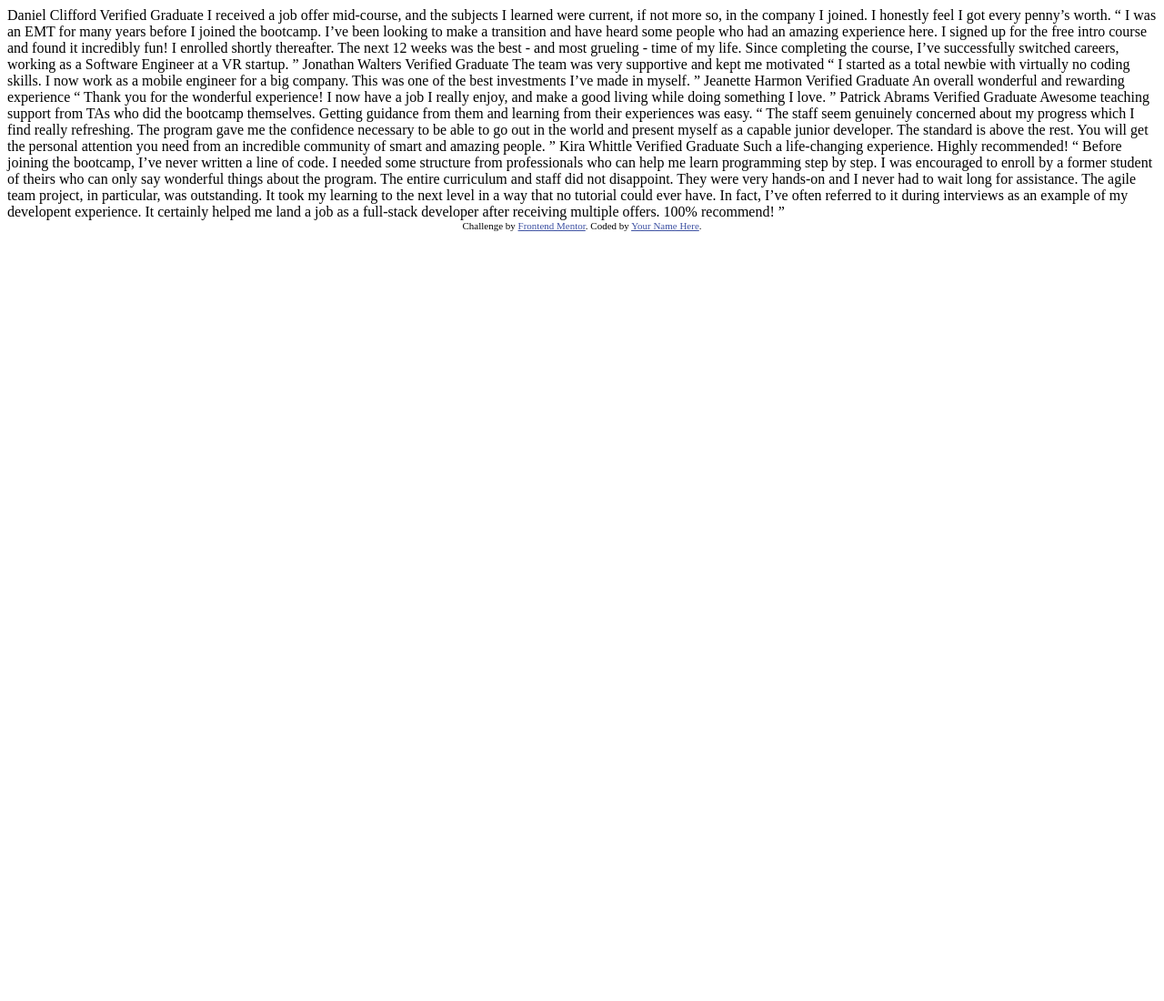
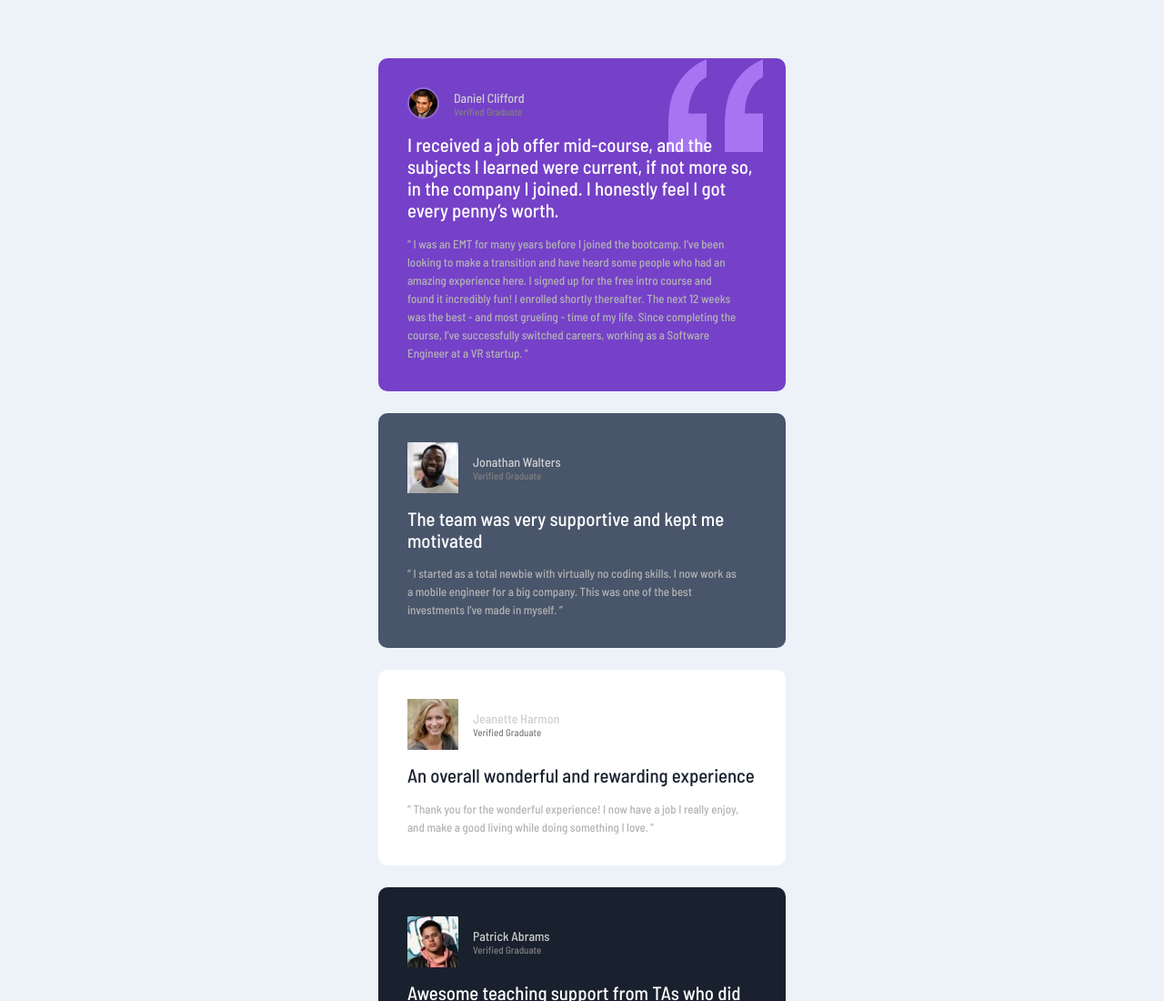
Before and after one commit to leankhanh/mockup5, a plain HTML site: page index.html in a window 1280 px wide. Shown: the top 1100 px of the page at 91% size. Before the commit the page ends 800 px from the top, so only its background shows below. Drawn offline with Linux system fonts and the light colour scheme.

Commit message:
Finish mobile design

```diff
--- /dev/null
+++ b/css/style.css
@@ -0,0 +1,139 @@
+@import url('https://fonts.googleapis.com/css2?family=Barlow+Semi+Condensed:wght@500;600&display=swap');
+
+:root {
+    --primary-moderate-violet: hsl(263, 55%, 52%);
+    --primary-very-dark-grayish-blue: hsl(217, 19%, 35%);
+    --primary-very-dark-blackish-blue: hsl(219, 29%, 14%);
+    --primary-white: hsl(0, 0%, 100%);
+    --neutral-light-gray: hsl(0, 0%, 81%);
+    --neutral-light-grayish-blue: hsl(210, 46%, 95%);
+}
+
+* {
+    margin: 0;
+    padding: 0;
+    box-sizing: border-box;
+}
+
+body {
+    font-family: 'Barlow Semi Condensed', sans-serif;
+    /* height: 100vh; */
+    display: flex;
+    justify-content: center;
+    align-items: center;
+    background-color: var(--neutral-light-grayish-blue);
+}
+
+.container {
+    width: 35%;
+    margin-top: 4em;
+}
+
+.user {
+    display: flex;
+    align-items: center;
+    margin-bottom: 1em;
+}
+
+.info {
+    margin-left: 1em;
+}
+
+.profile-img {
+    border-radius: 50%;
+    width: 35px;
+}
+
+li {
+    list-style: none;
+}
+
+.name {
+    font-size: 14px;
+    color: var(--neutral-light-gray);
+}
+
+.tag {
+    font-size: 11px;
+    color: hsl(0, 0%, 50%);
+}
+
+.intro {
+    margin-bottom: 0.7em;
+    font-size: 1.3em;
+    font-weight: 500;
+    color: var(--primary-white);
+    line-height: 24px;
+
+}
+
+.review {
+    color: hsl(0, 0%, 70%);
+    font-size: 13px;
+    line-height: 20px;
+    margin-right: 1.4em;
+}
+
+.card1 {
+    background-color: var(--primary-moderate-violet);
+    padding: 2em;
+    margin-bottom: 1.5em;
+    border-radius: 10px;
+    position: relative;
+    z-index: 2;
+}
+
+#quotation img {
+    position: absolute;
+    right: 1px;
+    top: 1px;
+    z-index: -1;
+    margin-right: 1.5em;
+}
+
+.card1 .profile-img {
+    border: 2px solid hsl(263, 55%, 62%);
+}
+
+.card2 {
+    background-color: var(--primary-very-dark-grayish-blue);
+    padding: 2em;
+    margin-bottom: 1.5em;
+    border-radius: 10px;
+}
+
+.card2 .profile-img {
+    border: 2px solid hsl(217, 19%, 25%);
+}
+
+.card3 {
+    background-color: var(--primary-white);
+    padding: 2em;
+    margin-bottom: 1.5em;
+    border-radius: 10px;
+}
+
+.card3 .intro {
+    color: var(--primary-very-dark-blackish-blue);
+}
+
+.card4 {
+    background-color: var(--primary-very-dark-blackish-blue);
+    padding: 2em;
+    margin-bottom: 1.5em;
+    border-radius: 10px;
+}
+
+.card4 .profile-img {
+    border: 2px solid var(--primary-moderate-violet);
+}
+
+.card5 {
+    background-color: var(--primary-white);
+    padding: 2em;
+    border-radius: 10px;
+}
+
+.card5 .intro {
+    color: var(--primary-very-dark-blackish-blue);
+}
--- a/index.html
+++ b/index.html
@@ -5,72 +5,105 @@
   <meta name="viewport" content="width=device-width, initial-scale=1.0"> <!-- displays site properly based on user's device -->
 
   <link rel="icon" type="image/png" sizes="32x32" href="./images/favicon-32x32.png">
+  <link rel="stylesheet" href="css/style.css">
 
   <title>Frontend Mentor | [Challenge Name Here]</title>
 
   <!-- Feel free to remove these styles or customise in your own stylesheet 👍 -->
-  <style>
-    .attribution { font-size: 11px; text-align: center; }
-    .attribution a { color: hsl(228, 45%, 44%); }
-  </style>
+
 </head>
 <body>
-  Daniel Clifford
-  Verified Graduate
-
-  I received a job offer mid-course, and the subjects I learned were current, if not more so,
-  in the company I joined. I honestly feel I got every penny’s worth.
-
-  “ I was an EMT for many years before I joined the bootcamp. I’ve been looking to make a
+  <div class="container">
+    <div class="card1">
+      <div class="user">
+        <img src="images/image-daniel.jpg" alt="Daniel" class="profile-img">
+        <div class="info">
+          <p class="name">Daniel Clifford</p>
+          <p class="tag">Verified Graduate</p>
+        </div>
+      </div>
+      <div id="quotation">
+        <li>
+          <img
+            src="images/bg-pattern-quotation.svg"
+            alt="Pattern Quotation"/>
+        </li>
+      </div>
+      <h3 class="intro">I received a job offer mid-course, and the subjects I learned were current, if not more so,
+  in the company I joined. I honestly feel I got every penny’s worth.</h3>
+      <p class="review">“ I was an EMT for many years before I joined the bootcamp. I’ve been looking to make a
   transition and have heard some people who had an amazing experience here. I signed up
   for the free intro course and found it incredibly fun! I enrolled shortly thereafter.
   The next 12 weeks was the best - and most grueling - time of my life. Since completing
-  the course, I’ve successfully switched careers, working as a Software Engineer at a VR startup. ”
+  the course, I’ve successfully switched careers, working as a Software Engineer at a VR startup. ”</p>
+    </div>
 
-  Jonathan Walters
-  Verified Graduate
+    <div class="card2">
+      <div class="user">
+        <img src="images/image-jonathan.jpg" alt="Jonathan">
+        <div class="info">
+          <p class="name">Jonathan Walters</p>
+          <p class="tag">Verified Graduate</p>
+        </div>
+      </div>
+      <h3 class="intro">The team was very supportive and kept me motivated</h3>
+      <p class="review">“ I started as a total newbie with virtually no coding skills. I now work as a mobile engineer
+  for a big company. This was one of the best investments I’ve made in myself. ”</p>
+    </div>
 
-  The team was very supportive and kept me motivated
+    <div class="card3">
+      <div class="user">
+        <img src="images/image-jeanette.jpg" alt="Jeanette">
+        <div class="info">
+          <p class="name">Jeanette Harmon</p>
+          <p class="tag">Verified Graduate</p>
+        </div>
+      </div>
+      <h3 class="intro">An overall wonderful and rewarding experience</h3>
+      <p class="review">“ Thank you for the wonderful experience! I now have a job I really enjoy, and make a good living
+  while doing something I love. ”</p>
+    </div>
 
-  “ I started as a total newbie with virtually no coding skills. I now work as a mobile engineer
-  for a big company. This was one of the best investments I’ve made in myself. ”
-
-  Jeanette Harmon
-  Verified Graduate
-
-  An overall wonderful and rewarding experience
-
-  “ Thank you for the wonderful experience! I now have a job I really enjoy, and make a good living
-  while doing something I love. ”
-
-  Patrick Abrams
-  Verified Graduate
-
-  Awesome teaching support from TAs who did the bootcamp themselves. Getting guidance from them and
-  learning from their experiences was easy.
-
-  “ The staff seem genuinely concerned about my progress which I find really refreshing. The program
+    <div class="card4">
+      <div class="user">
+        <img src="images/image-patrick.jpg" alt="Patrick">
+        <div class="info">
+          <p class="name">Patrick Abrams</p>
+          <p class="tag">Verified Graduate</p>
+        </div>
+      </div>
+      <h3 class="intro">Awesome teaching support from TAs who did the bootcamp themselves. Getting guidance from them and
+  learning from their experiences was easy.</h3>
+      <p class="review">“ The staff seem genuinely concerned about my progress which I find really refreshing. The program
   gave me the confidence necessary to be able to go out in the world and present myself as a capable
   junior developer. The standard is above the rest. You will get the personal attention you need from
-  an incredible community of smart and amazing people. ”
+  an incredible community of smart and amazing people. ”</p>
+    </div>
 
-  Kira Whittle
-  Verified Graduate
-
-  Such a life-changing experience. Highly recommended!
-
-  “ Before joining the bootcamp, I’ve never written a line of code. I needed some structure from
+    <div class="card5">
+      <div class="user">
+        <img src="images/image-kira.jpg" alt="Kira">
+        <div class="info">
+          <p class="name">Kira Whittle</p>
+          <p class="tag">Verified Graduate</p>
+        </div>
+      </div>
+      <h3 class="intro">Such a life-changing experience. Highly recommended!</h3>
+      <p class="review">“ Before joining the bootcamp, I’ve never written a line of code. I needed some structure from
   professionals who can help me learn programming step by step. I was encouraged to enroll by a former
   student of theirs who can only say wonderful things about the program. The entire curriculum and staff
   did not disappoint. They were very hands-on and I never had to wait long for assistance. The agile team
   project, in particular, was outstanding. It took my learning to the next level in a way that no tutorial
   could ever have. In fact, I’ve often referred to it during interviews as an example of my developent
   experience. It certainly helped me land a job as a full-stack developer after receiving multiple offers.
-  100% recommend! ”
+  100% recommend! ”</p>
+    </div>
+  </div>
 
-  <div class="attribution">
+
+  <!-- <div class="attribution">
     Challenge by <a href="https://www.frontendmentor.io?ref=challenge" target="_blank">Frontend Mentor</a>.
     Coded by <a href="#">Your Name Here</a>.
-  </div>
+  </div> -->
 </body>
 </html>
```
